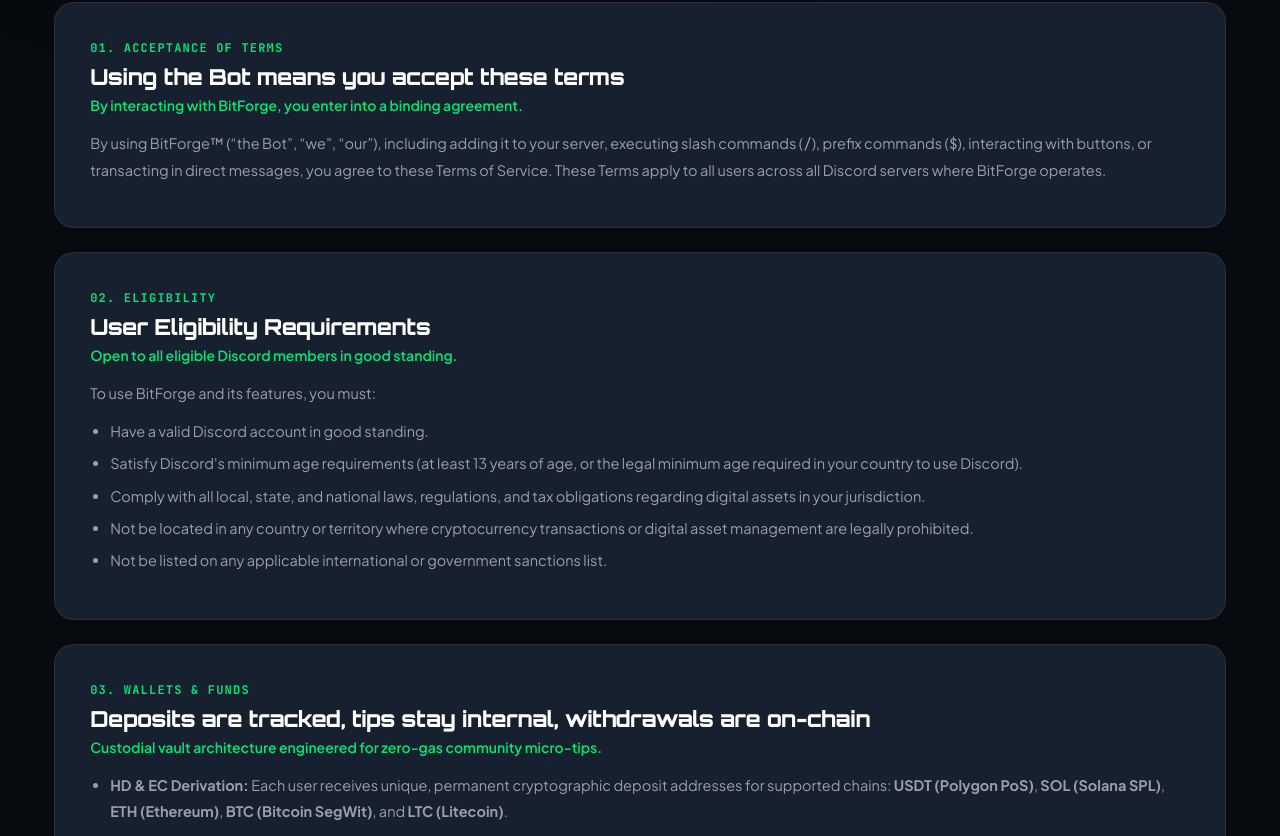
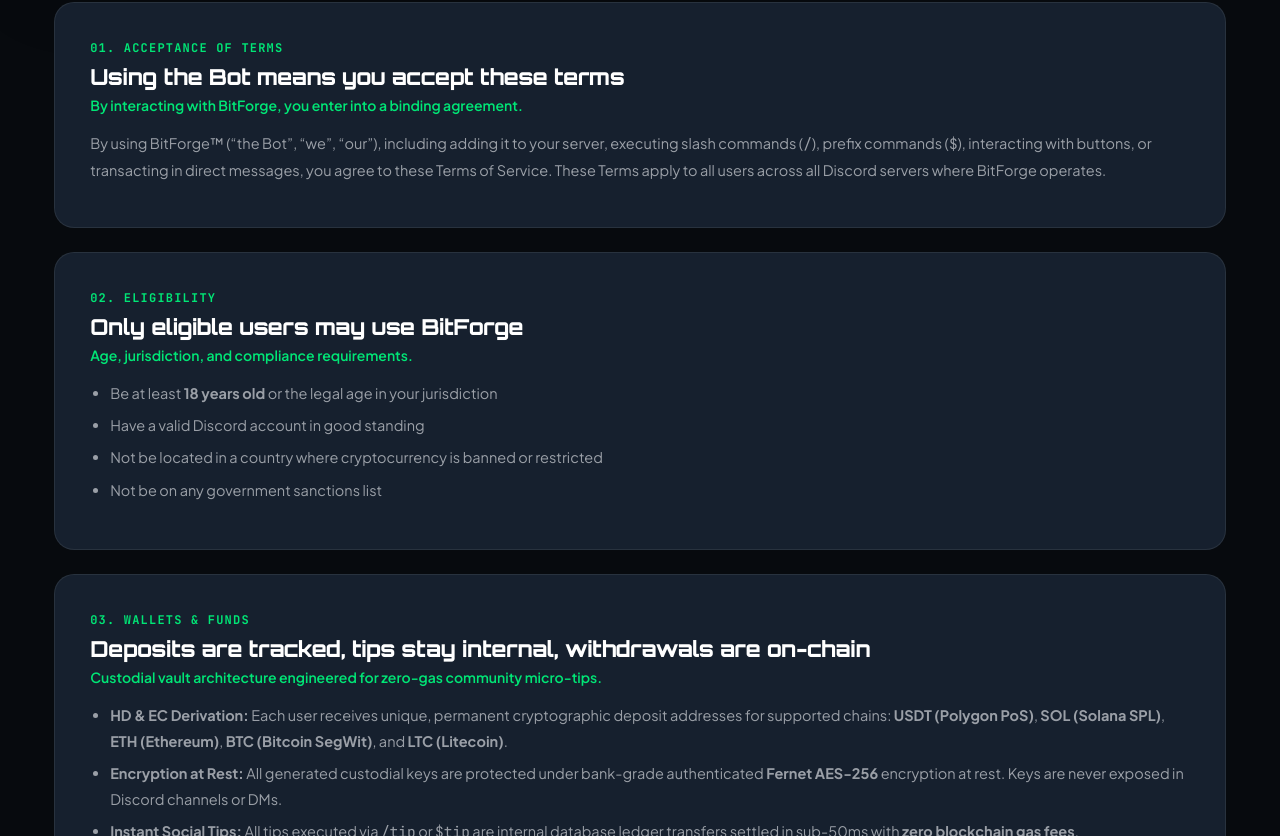
Before and after one commit to dalmiavivek/bitforge-website, a plain HTML site: page terms.html in a window 1280 px wide. Shown: the part 596-1432 px from the top of the page. Drawn offline with Linux system fonts and the light colour scheme; no server answers.

Commit message:
feat: update Terms of Service eligibility to include 18+ requirement matching CryptoX format

```diff
--- a/terms.html
+++ b/terms.html
@@ -265,19 +265,17 @@
             </div>
           </div>
 
-          <!-- 2. Eligibility (NO 18+ RESTRICTION) -->
+          <!-- 2. Eligibility -->
           <div class="legal-card" id="section-2">
             <span class="legal-num-badge">02. Eligibility</span>
-            <h2 class="legal-card-title">User Eligibility Requirements</h2>
-            <div class="legal-takeaway">Open to all eligible Discord members in good standing.</div>
+            <h2 class="legal-card-title">Only eligible users may use BitForge</h2>
+            <div class="legal-takeaway">Age, jurisdiction, and compliance requirements.</div>
             <div class="legal-text">
-              <p>To use BitForge and its features, you must:</p>
               <ul>
-                <li>Have a valid Discord account in good standing.</li>
-                <li>Satisfy Discord's minimum age requirements (at least 13 years of age, or the legal minimum age required in your country to use Discord).</li>
-                <li>Comply with all local, state, and national laws, regulations, and tax obligations regarding digital assets in your jurisdiction.</li>
-                <li>Not be located in any country or territory where cryptocurrency transactions or digital asset management are legally prohibited.</li>
-                <li>Not be listed on any applicable international or government sanctions list.</li>
+                <li>Be at least <strong>18 years old</strong> or the legal age in your jurisdiction</li>
+                <li>Have a valid Discord account in good standing</li>
+                <li>Not be located in a country where cryptocurrency is banned or restricted</li>
+                <li>Not be on any government sanctions list</li>
               </ul>
             </div>
           </div>
```
